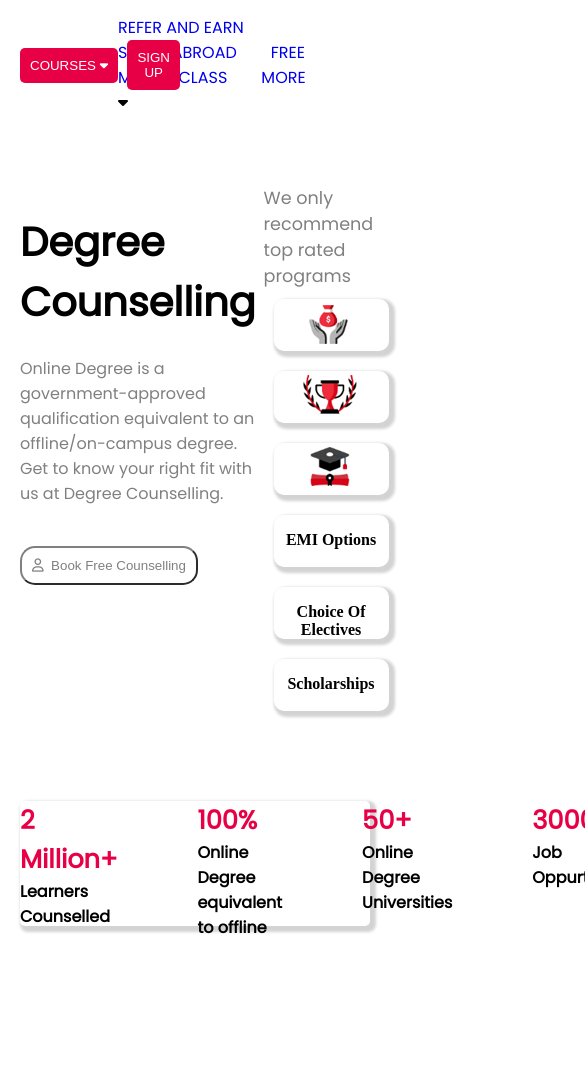
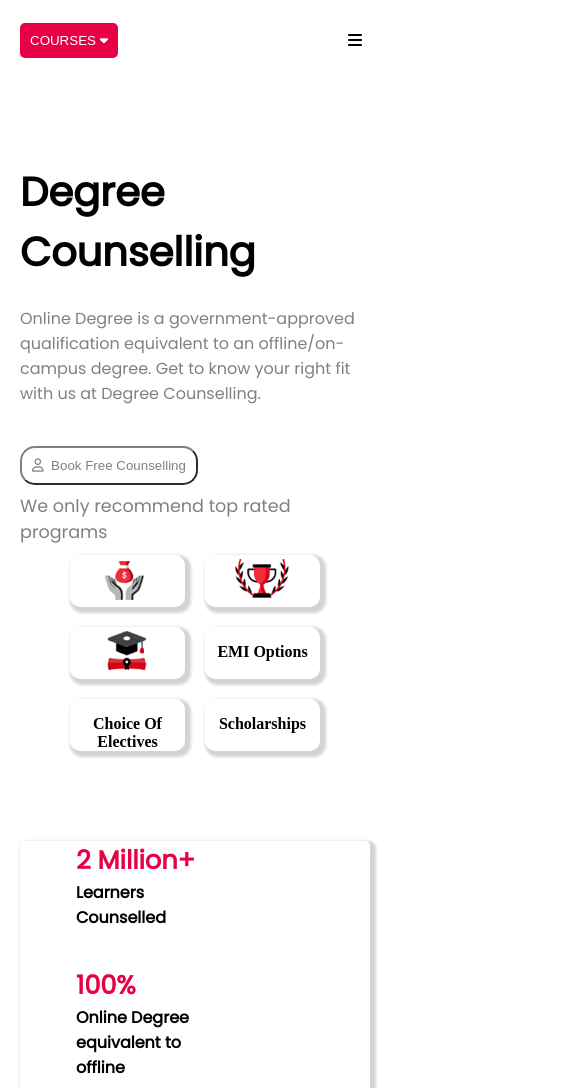
Before and after one commit to kritika1707/webpage_01, a plain HTML site: page index.html in a window 390 px wide. Shown: the top 1088 px of the page, 585 px wide, since content can reach past the window. Before the commit the page ends 946 px from the top, so only its background shows below. Drawn offline with Linux system fonts and the light colour scheme; a web font is replaced by a local one.

Commit message:
makingmywebpage_responsive

```diff
--- a/index.html
+++ b/index.html
@@ -13,13 +13,19 @@
 <body>
    <div class="navbar">
         <button class="courses">COURSES&nbsp;<i class="fa-solid fa-caret-down"></i></button>
-        <ul>
+        <ul class="menu">
          <li><a href="#">REFER AND EARN</a></li>
           <li><a href="#">STUDY ABROAD</a></li>
           <li><a href="#">FREE MASTERCLASS</a></li>
           <li><a href="#">MORE</a>&nbsp;<i class="fa-solid fa-caret-down"></i></li>
         </ul>
       <button class="signup">SIGN UP</button>
+      <div class="hamburger-button">
+        <i class="fa-solid fa-bars"></i>
+        <div class="bar"></div>
+        <div class="bar"></div>
+        <div class="bar"></div>
+      </div>
    </div>
    <div class="grid-container">
       <div class="degree-counselling-container">
--- a/style.css
+++ b/style.css
@@ -96,7 +96,7 @@ h1 {
 .footer-container {
     margin-top: 80px;
     display: flex;
-    justify-content: space-around;
+    justify-content: space-evenly;
     box-shadow: 3px 3px 3px 3px #d3d3d3;
     border-radius: 5px;
 }
@@ -116,3 +116,46 @@ font-size: 1.6rem;
 h4, p{
     margin: 0px;
 }
+.hamburger-button{
+    display: none;
+}
+@media only screen and (max-width:768px) {
+    .grid-container {
+        grid-template-columns: 1fr 1fr;
+    }
+
+}
+@media only screen and (max-width:550px) {
+    .grid-container {
+    grid-template-columns: 1fr;
+    }
+}
+
+@media only screen and (max-width:768px) {
+    .footer-container {
+        flex-wrap: wrap;
+    }
+
+}
+@media only screen and (max-width:550px) {
+    .footer-container {
+        flex-wrap: wrap;
+    }
+
+}
+@media only screen and (max-width:768px) {
+    .navbar .menu {
+        display: none;
+    }
+    .navbar .signup {
+        display: none;
+    }
+    .hamburger-button {
+        height: 50px;
+        width: 30px;
+        display: flex;
+        flex-direction: column;
+        justify-content: center;
+        align-items: center;
+    }
+}
```
